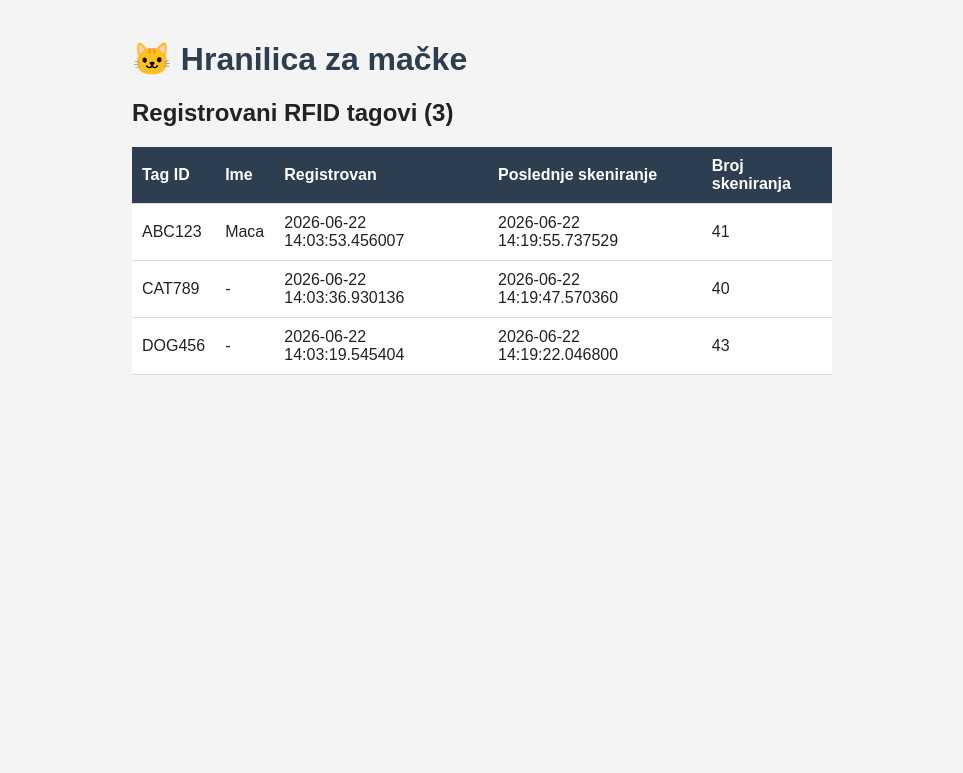
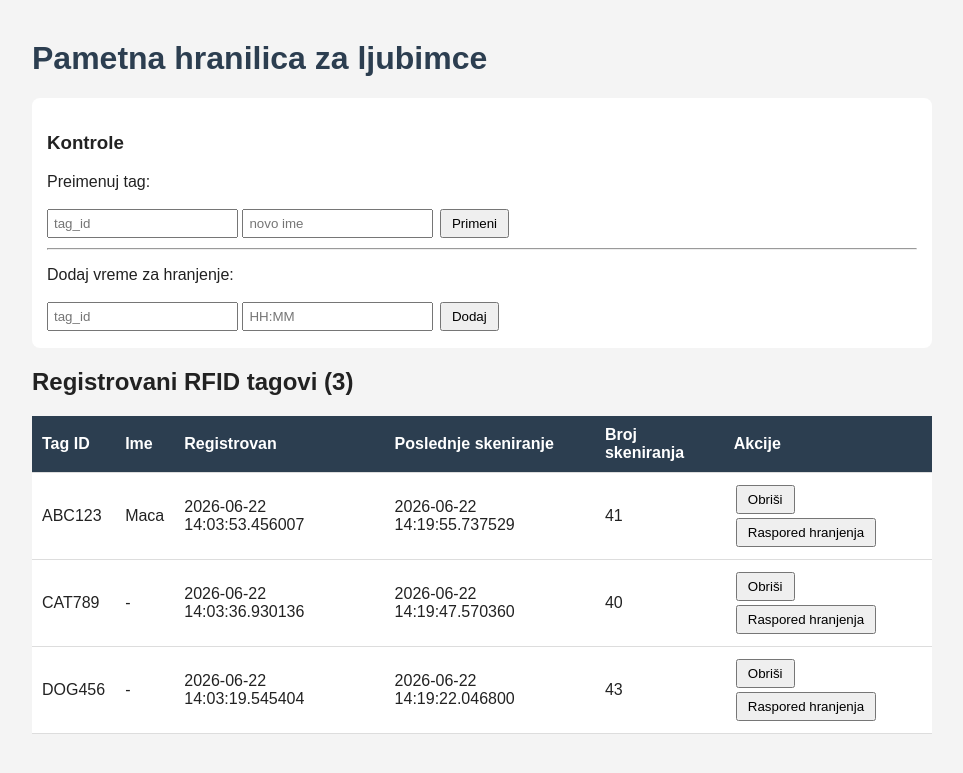
Before and after one commit to SpicyUber/iot-pet-feeder, a Flask app: page / in a window 1280 px wide. Shown: the top 773 px of the page, without its empty margins (158-1121 px from the left). Run offline with Flask 3, Linux system fonts and the light colour scheme; data comes from the database, SQL or seed files in the repository; both versions use the stored data as it was after the commit.

Commit message:
Add new routes and mock serial handler

```diff
--- a/cat_feeder/app.py
+++ b/cat_feeder/app.py
@@ -1,6 +1,16 @@
 from flask import Flask, jsonify, render_template, request
 import database as db
-from serial_handler import serial_handler
+import os
+print("DB FILE USED:", db.__file__)
+MOCK_MODE = os.getenv("MOCK_MODE", "false").lower() == "true"
+
+if MOCK_MODE:
+    from mock_serial_handler import MockSerialHandler
+    serial_handler = MockSerialHandler()
+else:
+    from serial_handler import SerialHandler
+    serial_handler = SerialHandler()
+
 
 app = Flask(__name__)
 
@@ -34,7 +44,34 @@ def api_set_name(tag_id):
     return jsonify({"status": "updated"})
 
 
+@app.route("/api/tags/<tag_id>/feeding-times", methods=["POST"])
+def api_add_feeding_time(tag_id):
+    data = request.get_json()
+    time_str = data.get("time")
+
+    if not time_str:
+        return jsonify({"error": "time required"}), 400
+
+    db.add_feeding_time(tag_id, time_str)
+
+    return jsonify({"status": "added", "time": time_str})
+
+
+@app.route("/api/tags/<tag_id>/feeding-times", methods=["GET"])
+def api_get_feeding_times(tag_id):
+    return jsonify(db.get_feeding_times(tag_id))
+
+
+@app.route("/api/feeding-times/<int:time_id>", methods=["DELETE"])
+def api_delete_feeding_time(time_id):
+    db.delete_feeding_time(time_id)
+    return jsonify({"status": "deleted"})
+
+
 if __name__ == "__main__":
     db.init_db()
     serial_handler.start()
+
+    print(f"MOCK MODE = {MOCK_MODE}")
+
     app.run(host="0.0.0.0", port=5000, debug=False)
--- a/cat_feeder/database.py
+++ b/cat_feeder/database.py
@@ -12,6 +12,7 @@ def get_connection():
 
 def init_db():
     conn = get_connection()
+
     conn.execute("""
         CREATE TABLE IF NOT EXISTS rfid_tags (
             id INTEGER PRIMARY KEY AUTOINCREMENT,
@@ -22,6 +23,16 @@ def init_db():
             scan_count INTEGER DEFAULT 0
         )
     """)
+
+    conn.execute("""
+        CREATE TABLE IF NOT EXISTS feeding_times (
+            id INTEGER PRIMARY KEY AUTOINCREMENT,
+            tag_id TEXT NOT NULL,
+            time TEXT NOT NULL,
+            created_at TIMESTAMP DEFAULT CURRENT_TIMESTAMP
+        )
+    """)
+
     conn.commit()
     conn.close()
 
@@ -32,6 +43,38 @@ def tag_exists(tag_id):
     conn.close()
     return row is not None
 
+def delete_feeding_time(time_id):
+    conn = get_connection()
+    conn.execute(
+        "DELETE FROM feeding_times WHERE id = ?",
+        (time_id,),
+    )
+    conn.commit()
+    conn.close()
+
+def get_feeding_times(tag_id):
+    conn = get_connection()
+    rows = conn.execute(
+        "SELECT * FROM feeding_times WHERE tag_id = ? ORDER BY time",
+        (tag_id,),
+    ).fetchall()
+    conn.close()
+
+    data = [dict(r) for r in rows]
+
+    return sorted(
+        data,
+        key=lambda x: int(x["time"].split(":")[0]) * 60 + int(x["time"].split(":")[1])
+    )
+
+def add_feeding_time(tag_id, time_str):
+    conn = get_connection()
+    conn.execute(
+        "INSERT INTO feeding_times (tag_id, time) VALUES (?, ?)",
+        (tag_id, time_str),
+    )
+    conn.commit()
+    conn.close()
 
 def register_tag(tag_id, name=None):
     conn = get_connection()
@@ -62,6 +105,7 @@ def get_all_tags():
 
 def delete_tag(tag_id):
     conn = get_connection()
+    conn.execute("DELETE FROM feeding_times WHERE tag_id = ?", (tag_id,))
     conn.execute("DELETE FROM rfid_tags WHERE tag_id = ?", (tag_id,))
     conn.commit()
     conn.close()
--- a/cat_feeder/serial_handler.py
+++ b/cat_feeder/serial_handler.py
@@ -3,8 +3,6 @@ import threading
 import time
 import database as db
 
-# VAZNO: proveri tacan port komandom "ls /dev/tty*" pre i posle ukljucivanja
-# Arduina preko USB-a. Obicno je /dev/ttyACM0 ili /dev/ttyUSB0.
 SERIAL_PORT = "/dev/ttyACM0"
 BAUD_RATE = 9600
 
@@ -19,7 +17,7 @@ class SerialHandler:
 
     def connect(self):
         self.ser = serial.Serial(self.port, self.baud, timeout=1)
-        time.sleep(2)  # Arduino se resetuje kad se serial port otvori, treba sacekati
+        time.sleep(2)
 
     def start(self):
         self.connect()
@@ -54,6 +52,3 @@ class SerialHandler:
             db.register_tag(tag_id)
             self.last_event = {"tag_id": tag_id, "status": "registered", "time": time.time()}
             print(f"Nova kartica {tag_id} -> registrovana u bazu")
-
-
-serial_handler = SerialHandler()
--- a/cat_feeder/templates/index.html
+++ b/cat_feeder/templates/index.html
@@ -2,43 +2,189 @@
 <html lang="sr">
 <head>
     <meta charset="UTF-8">
-    <meta http-equiv="refresh" content="5">
-    <title>Hranilica za mačke - RFID baza</title>
+    <title>Pametna hranilica za ljubimce</title>
+
     <style>
-        body { font-family: Arial, sans-serif; max-width: 700px; margin: 40px auto; background: #f4f4f4; color: #222; }
+        body {
+            font-family: Arial, sans-serif;
+            max-width: 900px;
+            margin: 40px auto;
+            background: #f4f4f4;
+            color: #222;
+        }
+
         h1 { color: #2c3e50; }
-        table { width: 100%; border-collapse: collapse; background: white; }
-        th, td { padding: 10px; border-bottom: 1px solid #ddd; text-align: left; }
-        th { background: #2c3e50; color: white; }
-        .status { padding: 10px; border-radius: 6px; margin-bottom: 20px; }
-        .opened { background: #d4edda; color: #155724; }
-        .registered { background: #fff3cd; color: #856404; }
+
+        .card {
+            background: white;
+            padding: 15px;
+            margin-bottom: 20px;
+            border-radius: 8px;
+        }
+
+        table {
+            width: 100%;
+            border-collapse: collapse;
+            background: white;
+        }
+
+        th, td {
+            padding: 10px;
+            border-bottom: 1px solid #ddd;
+            text-align: left;
+        }
+
+        th {
+            background: #2c3e50;
+            color: white;
+        }
+
+        button {
+            padding: 5px 10px;
+            margin: 2px;
+            cursor: pointer;
+        }
+
+        input {
+            padding: 5px;
+        }
+
+        .status {
+            padding: 10px;
+            border-radius: 6px;
+        }
+
+        .opened { background: #d4edda; }
+        .registered { background: #fff3cd; }
     </style>
 </head>
+
 <body>
-    <h1>🐱 Hranilica za mačke</h1>
+
+<h1>Pametna hranilica za ljubimce</h1>
 
 {% if last_event.tag_id %}
+<div class="card">
     <div class="status {{ last_event.status }}">
-        Poslednji event: tag <strong>{{ last_event.tag_id }}</strong> —
-        {% if last_event.status == 'opened' %}otvorena hranilica{% else %}registrovan novi tag{% endif %}
+        Poslednji događaj: tag <strong>{{ last_event.tag_id }}</strong> —
+        {% if last_event.status == 'opened' %}
+            otvorena hranilica
+        {% else %}
+            registrovan novi tag
+        {% endif %}
+    </div>
 </div>
 {% endif %}
 
+<div class="card">
+    <h3>Kontrole</h3>
+
+    <p>Preimenuj tag:</p>
+    <input id="tag-id-input" placeholder="tag_id">
+    <input id="tag-name-input" placeholder="novo ime">
+    <button onclick="renameTag()">Primeni</button>
+
+    <hr>
+
+    <p>Dodaj vreme za hranjenje:</p>
+    <input id="feeding-tag" placeholder="tag_id">
+    <input id="feeding-time" placeholder="HH:MM">
+    <button onclick="addFeedingTime()">Dodaj</button>
+
+    <div id="feeding-list"></div>
+</div>
+
 <h2>Registrovani RFID tagovi ({{ tags|length }})</h2>
+
 <table>
     <tr>
-            <th>Tag ID</th><th>Ime</th><th>Registrovan</th><th>Poslednje skeniranje</th><th>Broj skeniranja</th>
+        <th>Tag ID</th>
+        <th>Ime</th>
+        <th>Registrovan</th>
+        <th>Poslednje skeniranje</th>
+        <th>Broj skeniranja</th>
+        <th>Akcije</th>
     </tr>
+
     {% for tag in tags %}
     <tr>
         <td>{{ tag.tag_id }}</td>
+
         <td>{{ tag.name or '-' }}</td>
+
         <td>{{ tag.registered_at }}</td>
+
         <td>{{ tag.last_scan or '-' }}</td>
+
         <td>{{ tag.scan_count }}</td>
+
+        <td>
+            <button onclick="deleteTag('{{ tag.tag_id }}')">Obriši</button>
+            <button onclick="loadFeedingTimes('{{ tag.tag_id }}')">Raspored hranjenja</button>
+        </td>
     </tr>
     {% endfor %}
 </table>
+
+<script>
+async function deleteTag(tagId) {
+    await fetch(`/api/tags/${tagId}`, { method: "DELETE" });
+    location.reload();
+}
+
+async function renameTag() {
+    const tagId = document.getElementById("tag-id-input").value;
+    const name = document.getElementById("tag-name-input").value;
+
+    await fetch(`/api/tags/${tagId}/name`, {
+        method: "POST",
+        headers: {"Content-Type": "application/json"},
+        body: JSON.stringify({ name })
+    });
+
+    location.reload();
+}
+
+async function addFeedingTime() {
+    const tagId = document.getElementById("feeding-tag").value;
+    const time = document.getElementById("feeding-time").value;
+
+    await fetch(`/api/tags/${tagId}/feeding-times`, {
+        method: "POST",
+        headers: {"Content-Type": "application/json"},
+        body: JSON.stringify({ time })
+    });
+
+    loadFeedingTimes(tagId);
+}
+
+async function loadFeedingTimes(tagId) {
+    document.getElementById("feeding-tag").value = tagId;
+
+    const res = await fetch(`/api/tags/${tagId}/feeding-times`);
+    const data = await res.json();
+
+    let html = `<h4>Rapored za ${tagId}</h4><ul>`;
+
+    for (const t of data) {
+        html += `
+            <li>
+                ${t.time}
+                <button onclick="deleteFeeding(${t.id}, '${tagId}')">X</button>
+            </li>
+        `;
+    }
+
+    html += "</ul>";
+
+    document.getElementById("feeding-list").innerHTML = html;
+}
+
+async function deleteFeeding(id, tagId) {
+    await fetch(`/api/feeding-times/${id}`, { method: "DELETE" });
+    loadFeedingTimes(tagId);
+}
+</script>
+
 </body>
 </html>
```
Also changed, not shown: cat_feeder/mock_serial_handler.py (added, +50 -0 lines), cat_feeder/README.md, feeder.db (added). Lines whose indentation alone changed are shown as unchanged.
